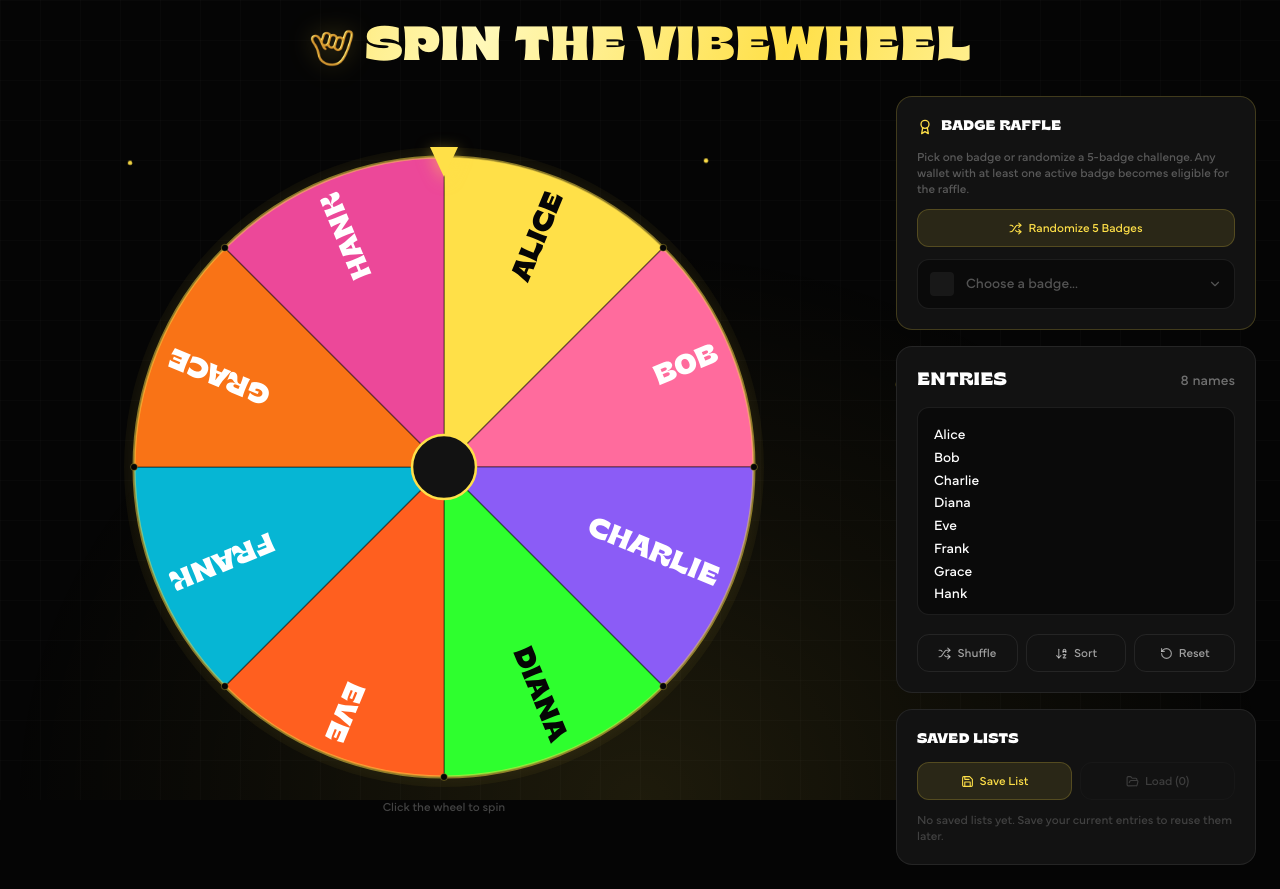
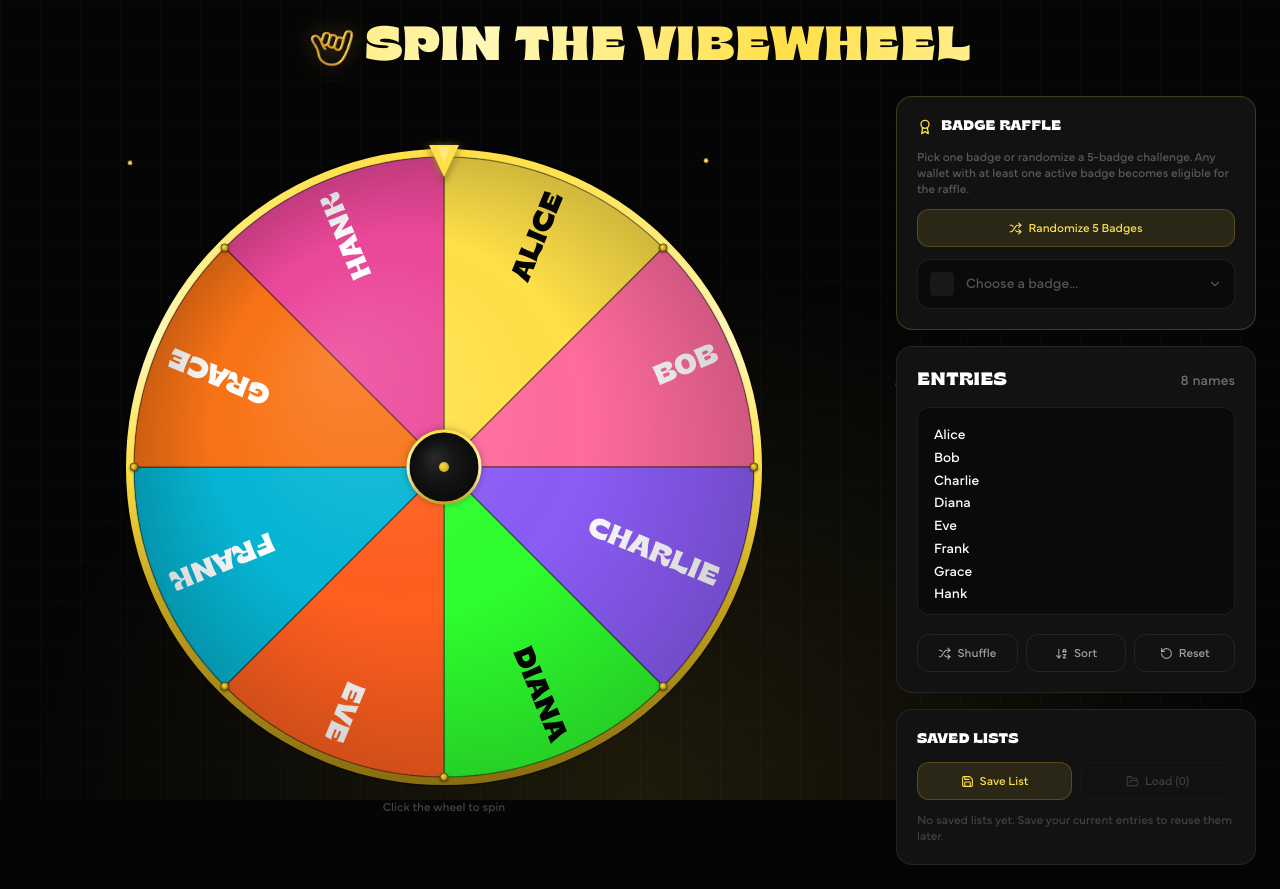
Before and after one commit to murphhuxley/SpintheVibewheel, a Next.js app: page / in a window 1280 px wide. Built offline with nearby package versions, Linux system fonts and the light colour scheme.

Commit message:
auto-save: session end 2026-04-08 15:51

```diff
--- a/components/Wheel.tsx
+++ b/components/Wheel.tsx
@@ -135,15 +135,30 @@ export default function Wheel({ entries, onSpinEnd, onSpinStart, disabled }: Pro
       const n = items.length;
       const segAngle = n > 0 ? (2 * Math.PI) / n : 2 * Math.PI;
 
-      // Outer glow
+      // Drop shadow beneath wheel for 3D lift
       ctx.save();
-      ctx.shadowColor = "rgba(255, 224, 72, 0.15)";
-      ctx.shadowBlur = 40;
+      ctx.shadowColor = "rgba(0, 0, 0, 0.5)";
+      ctx.shadowBlur = 30;
+      ctx.shadowOffsetY = 8;
       ctx.beginPath();
       ctx.arc(cx, cy, radius, 0, 2 * Math.PI);
       ctx.fillStyle = "#121212";
       ctx.fill();
       ctx.restore();
+
+      // Outer bevel ring (3D rim)
+      const rimWidth = 8;
+      const rimGrad = ctx.createLinearGradient(cx, cy - radius, cx, cy + radius);
+      rimGrad.addColorStop(0, "#FFE048");
+      rimGrad.addColorStop(0.3, "#fff8b8");
+      rimGrad.addColorStop(0.5, "#FFE048");
+      rimGrad.addColorStop(0.7, "#c4a520");
+      rimGrad.addColorStop(1, "#8a6f10");
+      ctx.beginPath();
+      ctx.arc(cx, cy, radius + rimWidth / 2, 0, 2 * Math.PI);
+      ctx.strokeStyle = rimGrad;
+      ctx.lineWidth = rimWidth;
+      ctx.stroke();
 
       if (n === 0) {
         ctx.fillStyle = "#555";
@@ -196,36 +211,89 @@ export default function Wheel({ entries, onSpinEnd, onSpinStart, disabled }: Pro
         }
       }
 
-      // Outer ring
+      // 3D lighting overlay — highlight top-left, shadow bottom-right
+      const lightGrad = ctx.createRadialGradient(
+        -radius * 0.35, -radius * 0.35, 0,
+        0, 0, radius
+      );
+      lightGrad.addColorStop(0, "rgba(255, 255, 255, 0.12)");
+      lightGrad.addColorStop(0.4, "rgba(255, 255, 255, 0.03)");
+      lightGrad.addColorStop(0.6, "rgba(0, 0, 0, 0)");
+      lightGrad.addColorStop(1, "rgba(0, 0, 0, 0.18)");
       ctx.beginPath();
       ctx.arc(0, 0, radius, 0, 2 * Math.PI);
-      ctx.strokeStyle = "rgba(255,224,72,0.5)";
-      ctx.lineWidth = 3;
-      ctx.stroke();
+      ctx.fillStyle = lightGrad;
+      ctx.fill();
 
-      // Pegs at segment boundaries
+      // Pegs at segment boundaries — metallic 3D pins
       for (let i = 0; i < n; i++) {
         const a = i * segAngle - Math.PI / 2;
         const px = Math.cos(a) * radius;
         const py = Math.sin(a) * radius;
+        const pegR = 4;
+
+        // Peg shadow
+        ctx.save();
+        ctx.shadowColor = "rgba(0,0,0,0.5)";
+        ctx.shadowBlur = 3;
+        ctx.shadowOffsetY = 1;
         ctx.beginPath();
-        ctx.arc(px, py, 3.5, 0, 2 * Math.PI);
-        ctx.fillStyle = "#050505";
+        ctx.arc(px, py, pegR, 0, 2 * Math.PI);
+        ctx.fillStyle = "#1a1a1a";
         ctx.fill();
-        ctx.strokeStyle = "rgba(255,224,72,0.3)";
-        ctx.lineWidth = 1;
-        ctx.stroke();
+        ctx.restore();
+
+        // Metallic gradient
+        const pegGrad = ctx.createRadialGradient(px - 1, py - 1, 0, px, py, pegR);
+        pegGrad.addColorStop(0, "#FFE048");
+        pegGrad.addColorStop(0.6, "#c4a520");
+        pegGrad.addColorStop(1, "#6b4f0a");
+        ctx.beginPath();
+        ctx.arc(px, py, pegR, 0, 2 * Math.PI);
+        ctx.fillStyle = pegGrad;
+        ctx.fill();
       }
 
-      // Center hub
-      const hubR = Math.max(20, Math.min(32, radius * 0.12));
+      // Center hub — 3D dome effect
+      const hubR = Math.max(22, Math.min(36, radius * 0.13));
+
+      // Hub shadow
+      ctx.save();
+      ctx.shadowColor = "rgba(0,0,0,0.4)";
+      ctx.shadowBlur = 10;
       ctx.beginPath();
       ctx.arc(0, 0, hubR, 0, 2 * Math.PI);
-      ctx.fillStyle = "#121212";
+      ctx.fillStyle = "#0a0a0a";
       ctx.fill();
-      ctx.strokeStyle = "#FFE048";
-      ctx.lineWidth = 2.5;
+      ctx.restore();
+
+      // Hub gradient (dome highlight)
+      const hubGrad = ctx.createRadialGradient(-hubR * 0.3, -hubR * 0.3, 0, 0, 0, hubR);
+      hubGrad.addColorStop(0, "#2a2a2a");
+      hubGrad.addColorStop(0.5, "#151515");
+      hubGrad.addColorStop(1, "#0a0a0a");
+      ctx.beginPath();
+      ctx.arc(0, 0, hubR, 0, 2 * Math.PI);
+      ctx.fillStyle = hubGrad;
+      ctx.fill();
+
+      // Hub gold ring
+      const hubRingGrad = ctx.createLinearGradient(0, -hubR, 0, hubR);
+      hubRingGrad.addColorStop(0, "#FFE048");
+      hubRingGrad.addColorStop(0.5, "#fff8b8");
+      hubRingGrad.addColorStop(1, "#c4a520");
+      ctx.strokeStyle = hubRingGrad;
+      ctx.lineWidth = 3;
       ctx.stroke();
+
+      // Hub center dot (highlight)
+      const dotGrad = ctx.createRadialGradient(-2, -2, 0, 0, 0, 6);
+      dotGrad.addColorStop(0, "#FFE048");
+      dotGrad.addColorStop(1, "#c4a520");
+      ctx.beginPath();
+      ctx.arc(0, 0, 5, 0, 2 * Math.PI);
+      ctx.fillStyle = dotGrad;
+      ctx.fill();
 
       ctx.restore();
     };
@@ -331,19 +399,52 @@ export default function Wheel({ entries, onSpinEnd, onSpinStart, disabled }: Pro
 
   return (
     <div className="relative w-full aspect-square max-w-[640px] mx-auto select-none">
-      {/* Pointer */}
+      {/* Pointer — 3D gold arrow */}
       <div
         className="absolute top-0 left-1/2 z-10 pointer-events-none"
+        style={{ transform: "translateX(-50%) translateY(-2px)" }}
+      >
+        {/* Shadow layer */}
+        <div
           style={{
+            position: "absolute",
+            top: 4,
+            left: -1,
+            width: 0,
+            height: 0,
+            borderLeft: "16px solid transparent",
+            borderRight: "16px solid transparent",
+            borderTop: "34px solid rgba(0,0,0,0.4)",
+            filter: "blur(3px)",
+          }}
+        />
+        {/* Main pointer */}
+        <div
+          style={{
+            position: "relative",
+            width: 0,
+            height: 0,
+            borderLeft: "15px solid transparent",
+            borderRight: "15px solid transparent",
+            borderTop: "32px solid #FFE048",
+            filter: "drop-shadow(0 2px 4px rgba(255,224,72,0.6))",
+          }}
+        />
+        {/* Highlight stripe */}
+        <div
+          style={{
+            position: "absolute",
+            top: 2,
+            left: "50%",
             transform: "translateX(-50%)",
             width: 0,
             height: 0,
-          borderLeft: "14px solid transparent",
-          borderRight: "14px solid transparent",
-          borderTop: "30px solid #FFE048",
-          filter: "drop-shadow(0 4px 8px rgba(255,224,72,0.5))",
+            borderLeft: "6px solid transparent",
+            borderRight: "6px solid transparent",
+            borderTop: "16px solid rgba(255,255,255,0.3)",
           }}
         />
+      </div>
       <canvas
         ref={canvasRef}
         onClick={handleClick}
```
Also changed, not shown: 1 other file (tests, documents, lock files or other folders). Lines whose indentation alone changed are shown as unchanged.
